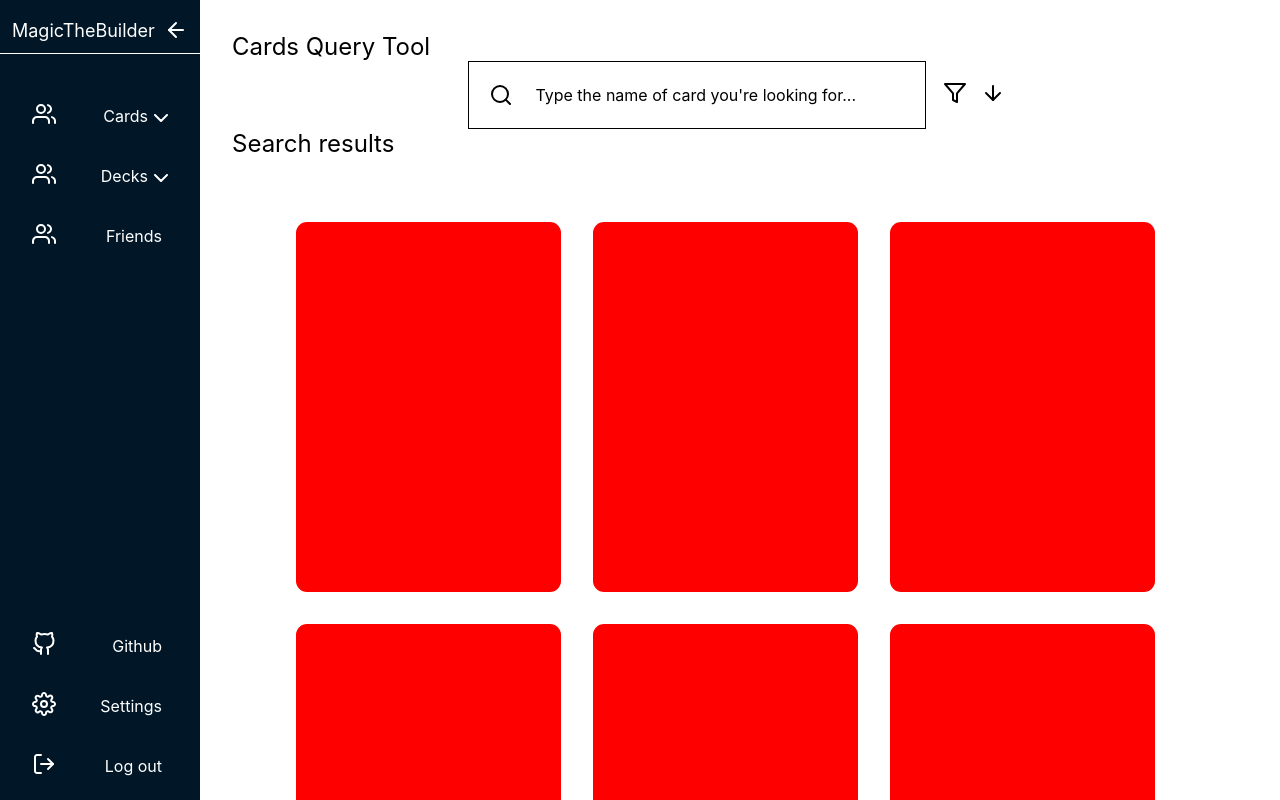
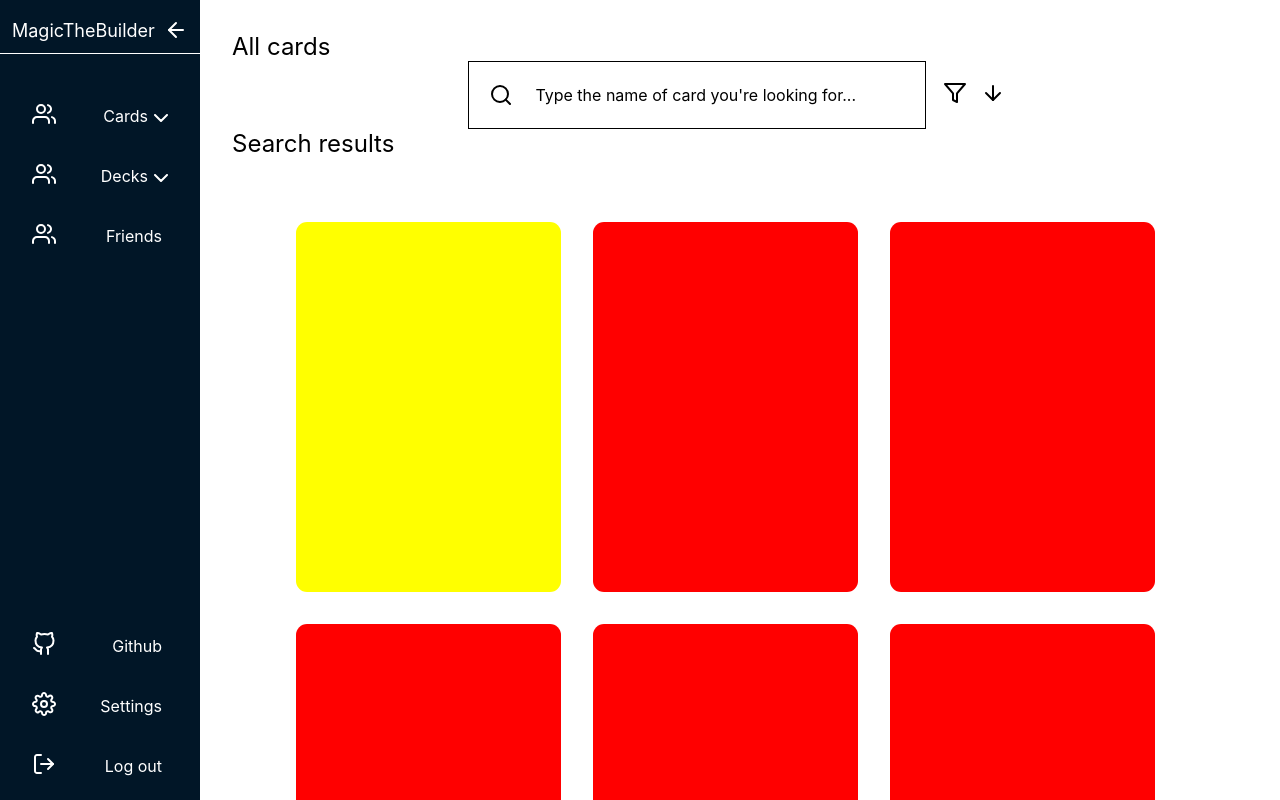
Before and after one commit to JakubK/MagicTheBuilder, a Vue app in the folder mtb-frontend/: page /cards/browse in a window 1280 px wide. Shown: the top 800 px of the page. Built offline with nearby package versions, Linux system fonts and the light colour scheme.

Commit message:
Add empty card for future add operation and Cards title props

```diff
--- a/mtb-frontend/src/components/CardItem.scss
+++ b/mtb-frontend/src/components/CardItem.scss
@@ -1,7 +1,6 @@
 .card-item {
   width: 265px;
   height: 370px;
-
 
   &__content {
     position: relative;
--- a/mtb-frontend/src/router/index.ts
+++ b/mtb-frontend/src/router/index.ts
@@ -18,11 +18,17 @@ const routes: RouteRecordRaw[] = [
         children: [
           {
             path: 'collection',
-            component: Cards
+            component: Cards,
+            props: {
+              title: 'My cards collection'
+            }
           },
           {
             path: 'browse',
-            component: Cards
+            component: Cards,
+            props: {
+              title: 'All cards'
+            }
           }
         ]
       },
@@ -32,11 +38,17 @@ const routes: RouteRecordRaw[] = [
         children: [
           {
             path: 'collection',
-            component: Cards
+            component: Cards,
+            props: {
+              title: 'My decks'
+            }
           },
           {
             path: 'browse',
-            component: Cards
+            component: Cards,
+            props: {
+              title: 'Community decks'
+            }
           }
         ]
       }
--- a/mtb-frontend/src/views/Cards.scss
+++ b/mtb-frontend/src/views/Cards.scss
@@ -26,4 +26,12 @@
   &__card {
     margin: 1em;
   }
+
+  &__add {
+    margin: 1em;
+    width: 265px;
+    height: 370px;
+    background: yellow;
+    border-radius: 11px;
+  }
 }
--- a/mtb-frontend/src/views/Cards.vue
+++ b/mtb-frontend/src/views/Cards.vue
@@ -1,6 +1,6 @@
 <template>
   <div class="cards-view">
-    <BaseHeader>Cards Query Tool</BaseHeader>
+    <BaseHeader>{{ title }}</BaseHeader>
     <div class="cards-view__query">
       <TextInput class="cards-view__input" v-model="search" placeholder="Type the name of card you're looking for...">
         <template v-slot:left>
@@ -29,6 +29,8 @@
     </div>
     <BaseHeader>Search results</BaseHeader>
     <div class="cards-view__cards">
+      <div class="cards-view__add">
+      </div>
       <CardItem class="cards-view__card" v-for="index in 10" :key="index" />
     </div>
   </div>
@@ -45,6 +47,13 @@ import debounce from 'lodash.debounce';
 
 const search = ref('');
 
+defineProps({
+  title: {
+    type: String,
+    required: true
+  }
+})
+
 watch(search, debounce(async(newSearchValue: string, previousValue: string) => {
   if(newSearchValue.length > 0 && newSearchValue != previousValue) {
     //  Send Query
```
Also changed, not shown: 1 other file (tests, documents, lock files or other folders).
